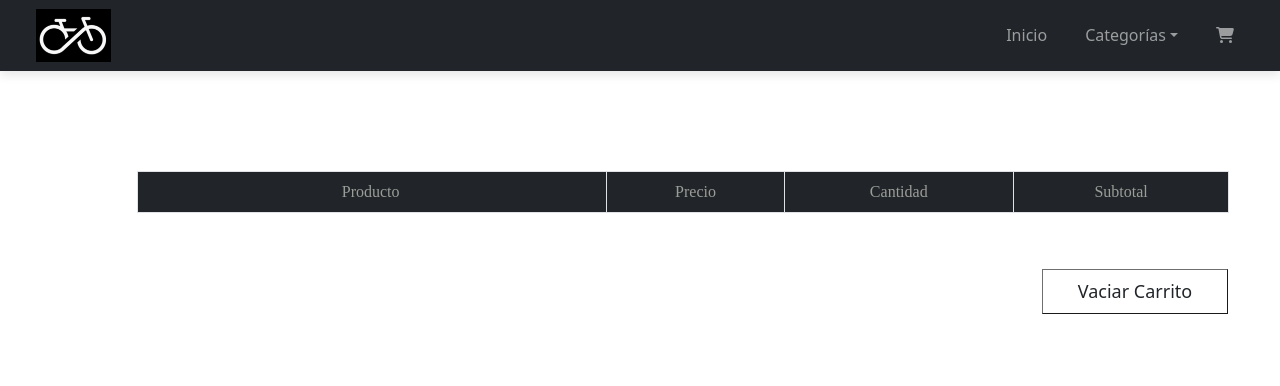
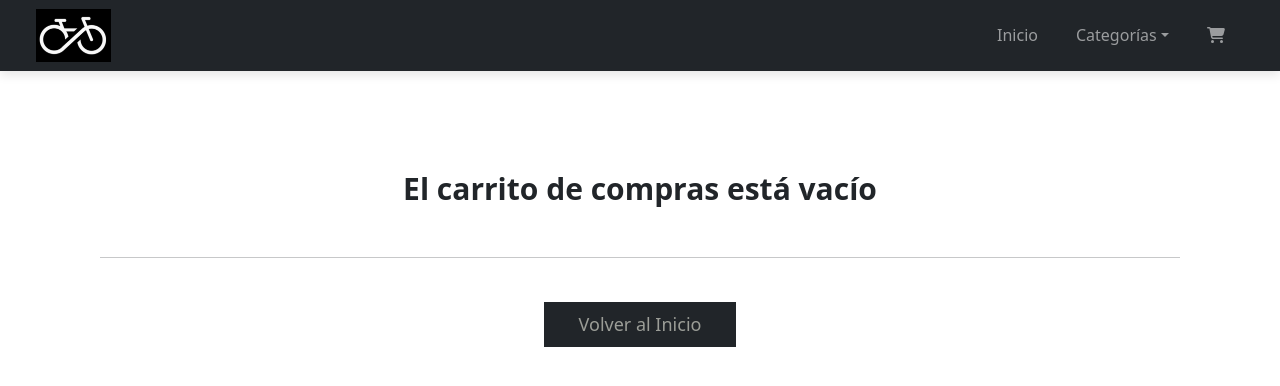
Before and after one commit to FranciscoFernandezMatos/bicitienda-app, a React (Create React App) app: page /cart in a window 1280 px wide. Shown: the top 386 px of the page. Built offline with nearby package versions, Linux system fonts and the light colour scheme.

Commit message:
Desafio Cart View

```diff
--- a/src/components/Cart/Cart.css
+++ b/src/components/Cart/Cart.css
@@ -1,22 +1,158 @@
+.arrow-container {
+    display: inline-block;
+    font-size: 18px;
+    font-weight: 200;
+}
+
+.btn-back {
+    text-align: center;
+    margin-top: 14px;
+    transition: all 0,6s ease;
+    background-color: #212529;
+    border-color: #212529;
+    border-radius: 0px;
+    color: #9b9d97;
+    font-size: 18px;
+    font-weight: 400;
+    padding: 8px;
+    width: 15%;
+}
+.btn-back:hover {
+    background-color: #9b9d97;
+    color: #212529;
+    border-color: #9b9d97;
+}
+
+.btn-emptyCart {
+    color: #212529;
+    text-align: center;
+    margin-top: 14px;
+    transition: all 0,6s ease;
+    background-color: #fff;
+    border-color: #6f6f6f;
+    border-radius: 0px;
+    border-width: 1px;
+    padding: 8px;
+    position: relative;
+    left: 20px;
+    width: 186px;
+    margin-top: 40px;
+    font-size: 18px;
+    font-weight: 400;
+}
+.btn-emptyCart:hover {
+    background-color: #212529;
+    color: #9b9d97;
+    border-color: #212529;
+}
+
+.btn-endPurchase {
+    margin-bottom: 30px;
+    background-color: #212529;
+    border-color: #212529;
+    border-radius: 0px;
+    color: #9b9d97;
+    font-size: 18px;
+    font-weight: 400;
+    padding: 8px;
+    width: 32%;
+    transition: all 0,6s ease;
+}
+.btn-endPurchase:hover {
+    background-color: #212529;
+    color: #fff;
+    border-color: #212529;
+}
+
+.cant-container {
+    display: inline;
+    margin-right: 10px;
+}
+
+.caption-total{
+    margin-top: 60px;
+    font-family: Poppins;
+}
+
+.cart-container{
+    overflow-x: hidden;
+}
+
+.cart-text {
+    margin-top: 100px;
+}
+
+.down {
+    display: block;
+    cursor: pointer;
+}
+
+.empty-icon {
+    cursor: pointer;
+}
+.empty-icon:hover {
+    font-size: 18px;
+    color: #9b9d97;
+}
+
+.goShopping-btn {
+    color: #9b9d97;
+    text-align: center;
+    margin-top: 14px;
+    transition: all 0,6s ease;
+    background-color: #212529;
+    border-color: #212529;
+    border-radius: 0px;
+    border-width: 1px;
+    position: relative;
+    right: 20px;
+    padding: 8px;
+    width: 186px;
+    margin-top: 40px;
+    font-size: 18px;
+    font-weight: 400;
+}
+.goShopping-btn:hover {
+    background-color: #212529;
+    color: #fff;
+    border-color: #212529;
+}
+
+.hr-cart {
+    margin-top: 50px;
+    margin-left: 100px;
+    margin-right: 100px;
+}
+
 .table {
     width: 80%;
     text-align: center;
     margin-top: 100px;
+    box-shadow: 0 2px 4px rgba(0, 0, 0, 0.2);
     --bs-table-striped-bg: rgba(0, 0, 0, 0.0);
     vertical-align: baseline !important;
     --bs-table-hover-bg: rgba(0, 0, 0, 0.0);
     font-family: Poppins;
 }
 
-th {
+.table-total {
+    width: 32%;
+    margin-top: 20px;
+    margin-bottom: 40px;
+    border: 1px solid #dee2e6 !important;
+    font-family: Poppins;
+}
+
+thead {
     color: #9b9d97;
     font-weight: 400;
     font-size: 16px;
     background-color: #212529 !important;
 }
 
-tbody {
-    border-top: 1.8px solid #dee2e6 !important;
+th {
+    padding-top: 15px !important;
+    padding-bottom: 15px !important;
 }
 
 .th-cart {
@@ -37,8 +173,8 @@
 }
 
 td {
-    padding-bottom: 5px !important;
-    padding-top: 5px !important;
+    padding-bottom: 15px !important;
+    padding-top: 15px !important;
 }
 
 .td-cart {
@@ -74,50 +210,7 @@
     left: 75px;
 }
 
-.cant-container {
-    display: inline;
-    margin-right: 10px;
-}
-
-.arrow-container {
-    display: inline-block;
-    font-size: 18px;
-    font-weight: 200;
-}
-
 .up {
     display: block;
     cursor: pointer;
 }
-
-.down {
-    display: block;
-    cursor: pointer;
-}
-
-.btn-emptyCart {
-    color: #212529;
-    text-align: center;
-    margin-top: 14px;
-    background-color: #fff;
-    border-color: #6f6f6f;
-    border-radius: 0px;
-    border-width: 1px;
-    padding: 8px;
-    position: relative;
-    left: 1042px;
-    width: 186px;
-    margin-top: 40px;
-    font-size: 18px;
-    font-weight: 400;
-}
-
-.btn-emptyCart:hover {
-    background-color: #212529;
-    color: #9b9d97;
-    border-color: #212529;
-}
-
-.empty-icon {
-    cursor: pointer;
-}
--- a/src/components/Cart/Cart.js
+++ b/src/components/Cart/Cart.js
@@ -1,5 +1,6 @@
 import Table from "react-bootstrap/Table";
 import Card from "react-bootstrap/Card";
+import Button from "react-bootstrap/Button"
 import {FontAwesomeIcon} from "@fortawesome/react-fontawesome";
 import {Link} from "react-router-dom";
 import {faAngleUp, faAngleDown, faTrash} from "@fortawesome/free-solid-svg-icons";
@@ -8,13 +9,15 @@
 
 const Cart = () => {
 
-    const {cartList, vaciarCarrito} = useCartContext()
+    const {cartList, emptyCart, removeFromCart, totalPurchase, addQuantity, subtractQuantity} = useCartContext()
 
     return (
-        <div class="container-fluid">
+        <div>
+            {cartList.length > 0 ?
+                <div className="container-fluid cart-container">
                     <div class="row">
                         <div class="col-lg-12 col-xs-12 d-flex justify-content-center">
-                    <Table striped bordered hover>
+                            <Table className="table-cart">
                                 <thead>
                                     <tr>
                                         <th className="th-cart"></th>
@@ -28,11 +31,19 @@
                                 <tbody>
                                     {cartList.map(prod=>
                                         <tr>
-                                    <td className="td-cart"><FontAwesomeIcon icon={faTrash} className="empty-icon"/></td>
+                                            <td className="td-cart"><FontAwesomeIcon icon={faTrash} className="empty-icon" onClick={()=> {removeFromCart(prod.id)}}/></td>
                                             <td className="td-img"><Link to={`/detalle/${prod.id}`}><Card.Img variant="top" src={prod.imagen}/></Link></td>
                                             <td className="td-prod">{prod.marca} {prod.modelo}</td>
                                             <td className="td-price">${prod.precioEfectivo}</td>
-                                    <td className="td-cant"><div className="td-container"><div className="cant-container">{prod.quantity}</div><div className="arrow-container"><FontAwesomeIcon icon={faAngleUp} className="up"/><FontAwesomeIcon icon={faAngleDown} className="down"/></div></div></td>
+                                            <td className="td-cant">
+                                                <div className="td-container">
+                                                    <div className="cant-container">{prod.quantity}</div>
+                                                    <div className="arrow-container">
+                                                        <FontAwesomeIcon icon={faAngleUp} className="up" onClick={()=> addQuantity(prod)}/>
+                                                        <FontAwesomeIcon icon={faAngleDown} className="down"onClick={()=> subtractQuantity(prod)}/>
+                                                    </div>
+                                                </div>
+                                            </td>
                                             <td className="td-price">$ {prod.precioEfectivo * prod.quantity}</td>
                                         </tr>)}
                                 </tbody>
@@ -40,12 +51,61 @@
                         </div>
                     </div>
                     <div className="row">
-                <div className="col-lg-12 col-xs-12">
-                    <button className="btn-emptyCart" onClick={vaciarCarrito}>Vaciar Carrito</button>
+                        <div className="col-lg-6 col-xs-6 text-end">
+                            <Link to="/">
+                                <Button className="goShopping-btn" variant="primary">Seguir Comprando</Button>
+                            </Link>
+                        </div>
+                        <div className="col-lg-6 col-xs-6 text-start">
+                            <button className="btn-emptyCart" onClick={emptyCart}>Vaciar Carrito</button>
+                        </div>
+                    </div>
+                    <div className="row">
+                        <h2 className="titulo-total text-center">
+                            TOTAL DEL CARRITO
+                        </h2>
+                        <div className="col-lg-12 col-xs-12 d-flex justify-content-center">
+                            <Table className="table-total">
+                                <tbody>
+                                    <tr>
+                                        <th>Envío</th>
+                                        <td>
+                                            <span>Envío Gratuito</span>
+                                        </td>
+                                    </tr>
+                                    <tr>
+                                        <th>Impuesto</th>
+                                        <td>
+                                            <span>$0</span>
+                                        </td>
+                                    </tr>
+                                    <tr>
+                                        <th>TOTAL</th>
+                                        <td>
+                                            <span>${totalPurchase()}</span>
+                                        </td>
+                                    </tr>
+                                </tbody>
+                            </Table>
+                        </div>
+                    </div>
+                    <div className="row">
+                        <div className="col-lg-12 col-xs-12 text-center">
+                            <button className="btn-endPurchase">Finalizar Compra</button>
                         </div>
                     </div>
                 </div>
-    );
-};
+                :
+                <div className="text-center">
+                    <h2 className="cart-text">El carrito de compras está vacío</h2>
+                    <hr className="hr-cart"/>
+                    <Link to="/">
+                            <Button className="btn-back" variant="primary">Volver al Inicio</Button>
+                    </Link>
+                </div>
+                }
+            </div>
+        )
+}
 
 export default Cart;
--- a/src/components/Item/Item.js
+++ b/src/components/Item/Item.js
@@ -6,7 +6,7 @@
 function Item({prod}) {
     return (
         <div key={prod.id} className="card-container col-lg-3 col-xs-6">
-            <Card style={{ width: '18rem' }}>
+            <Card className="card" style={{ width: '18rem' }}>
                     <Link to={`/detalle/${prod.id}`}><Card.Img variant="top" src={prod.imagen} className="card-img" /></Link>
                     <Card.Body>
                         <Card.Title>{`${prod.marca} - ${prod.modelo}`}</Card.Title>
--- a/src/components/ItemDetail/ItemDetail.css
+++ b/src/components/ItemDetail/ItemDetail.css
@@ -1,10 +1,10 @@
+.cash-price{
+    color: #006677;
+}
+
 .detail-container {
     padding: 70px;
     font-family: Poppins;
-}
-
-hr {
-    margin-bottom: 30px;
 }
 
 h1 {
@@ -30,15 +30,15 @@
     color: #5f5f5f;
 }
 
+hr {
+    margin-bottom: 30px;
+}
+
 p {
     font-size: 16px;
     font-weight: 300;
     color: #6f6f6f;
     margin-bottom: 20px;
-}
-
-.cash-price{
-    color: #006677;
 }
 
 @media only screen and (max-width: 768px) {
--- a/src/components/NavBar/CartWidget.js
+++ b/src/components/NavBar/CartWidget.js
@@ -1,11 +1,16 @@
+import {useCartContext} from "../../context/CartContext"
 import { FontAwesomeIcon } from "@fortawesome/react-fontawesome";
 import { faShoppingCart } from "@fortawesome/free-solid-svg-icons";
 import "./CartWidget.css";
 
 function CartWidget () {
+
+    const {totalQuantity, cartList} = useCartContext();
+
     return (
         <div>
             <FontAwesomeIcon icon={faShoppingCart}/>
+            <span className={cartList.length === 0 ? "hidden" : "cart-counter"}>{totalQuantity()}</span>
         </div>
     )
 }
--- a/src/components/NavBar/NavBar.css
+++ b/src/components/NavBar/NavBar.css
@@ -1,12 +1,4 @@
-.nav-container {
-    padding: 4px !important;
-    box-shadow: 0 4px 10px rgba(0, 0, 0, 0.1);
-}
 
-.row {
-    width: 1366px;
-    margin: 0px;
-}
 
 .col-lg-12 {
     padding: 0px;
@@ -18,13 +10,13 @@
     margin-left: 0px;
 }
 
+.me-auto {
+    margin-right: 0px !important;
+}
+
 .nav {
     display: flex;
     justify-content: flex-end;
-}
-
-.me-auto {
-    margin-right: 0px !important;
 }
 
 .navbar {
@@ -35,6 +27,11 @@
 .navbar-brand {
     margin-right: 0px;
     padding-left: 20px;
+}
+
+.nav-container {
+    padding: 4px !important;
+    box-shadow: 0 4px 10px rgba(0, 0, 0, 0.1);
 }
 
 .nav-link {
@@ -54,16 +51,19 @@
     width: 25%;
 }
 
+.row {
+    width: 1366px;
+    margin: 0px;
+}
+
 @media only screen and (max-width: 768px) {
+    .navbar-dark .navbar-toggler {
+        border: 0px !important;
+    }
+    .nav-link {
+        padding-right: 10px !important;
+    }
     .navbar-nav {
         text-align: end !important;
     }
-
-    .nav-link {
-        padding-right: 10px !important;
-    }
-
-    .navbar-dark .navbar-toggler {
-        border: 0px !important;
-    }
 }
--- a/src/context/CartContext.js
+++ b/src/context/CartContext.js
@@ -11,7 +11,7 @@
         let index = cartList.findIndex(i => i.id === item.id);
 
         if (index > -1){
-            const oldItem = cartList [index].quantity
+            const oldItem = cartList[index].quantity
             cartList.splice(index, 1)
             setCartList ([...cartList, {...item, quantity: item.quantity + oldItem}])
         }else{
@@ -19,15 +19,57 @@
         }
     }
 
+    function addQuantity(product) {
+        let productExist = cartList.find((item) => item.id === product.id);
+        setCartList (
+            cartList.map((item) => item.id === product.id
+                ? {...productExist, quantity: productExist.quantity + 1}
+                : item
+            )
+        );
+    }
+
+    function subtractQuantity(product) {
+        let productExist = cartList.find((item) => item.id === product.id);
+        if (productExist.quantity > 1) {
+            setCartList (
+                cartList.map((item) => item.id === product.id
+                    ? {...productExist, quantity: productExist.quantity - 1}
+                    : item
+                    )
+                );
+            }
+        }
+
+    function removeFromCart(id) {
+        setCartList (cartList.filter(prod => prod.id !== id))
+        }
+
     function emptyCart() {
         setCartList ([])
-    }
+        }
+
+    function totalQuantity () {
+        return cartList.reduce((acc, prod) => acc + prod.quantity, 0)
+        }
+
+    function totalPurchase () {
+        return cartList.reduce ((acc, prod) => acc + prod.precioEfectivo * prod.quantity, 0)
+        }
 
     return (
-        <CartContext.Provider value={{cartList, addToCart, emptyCart}}>
+        <CartContext.Provider value={{
+            cartList,
+            addToCart,
+            removeFromCart,
+            emptyCart,
+            totalQuantity,
+            totalPurchase,
+            addQuantity,
+            subtractQuantity}}>
             {children}
         </CartContext.Provider>
     )
 }
 
-export default CartContextProvider
+export default CartContextProvider;
--- a/src/hooks/useCounter.js
+++ b/src/hooks/useCounter.js
@@ -1,6 +1,7 @@
 import { useState } from 'react'
 
 export const useCounter = (initial, stock) => {
+
     const [counter, setCounter] = useState(initial)
 
     const reset = () => {
@@ -21,5 +22,4 @@
         decrement,
         reset
     }
-
 }
```
Also changed, not shown: src/components/Item/Item.css (+30 -36 lines), src/components/ItemCount/ItemCount.css (+19 -18 lines), src/components/ItemListContainer/ItemListContainer.css (+4 -4 lines). Lines whose indentation alone changed are shown as unchanged.
